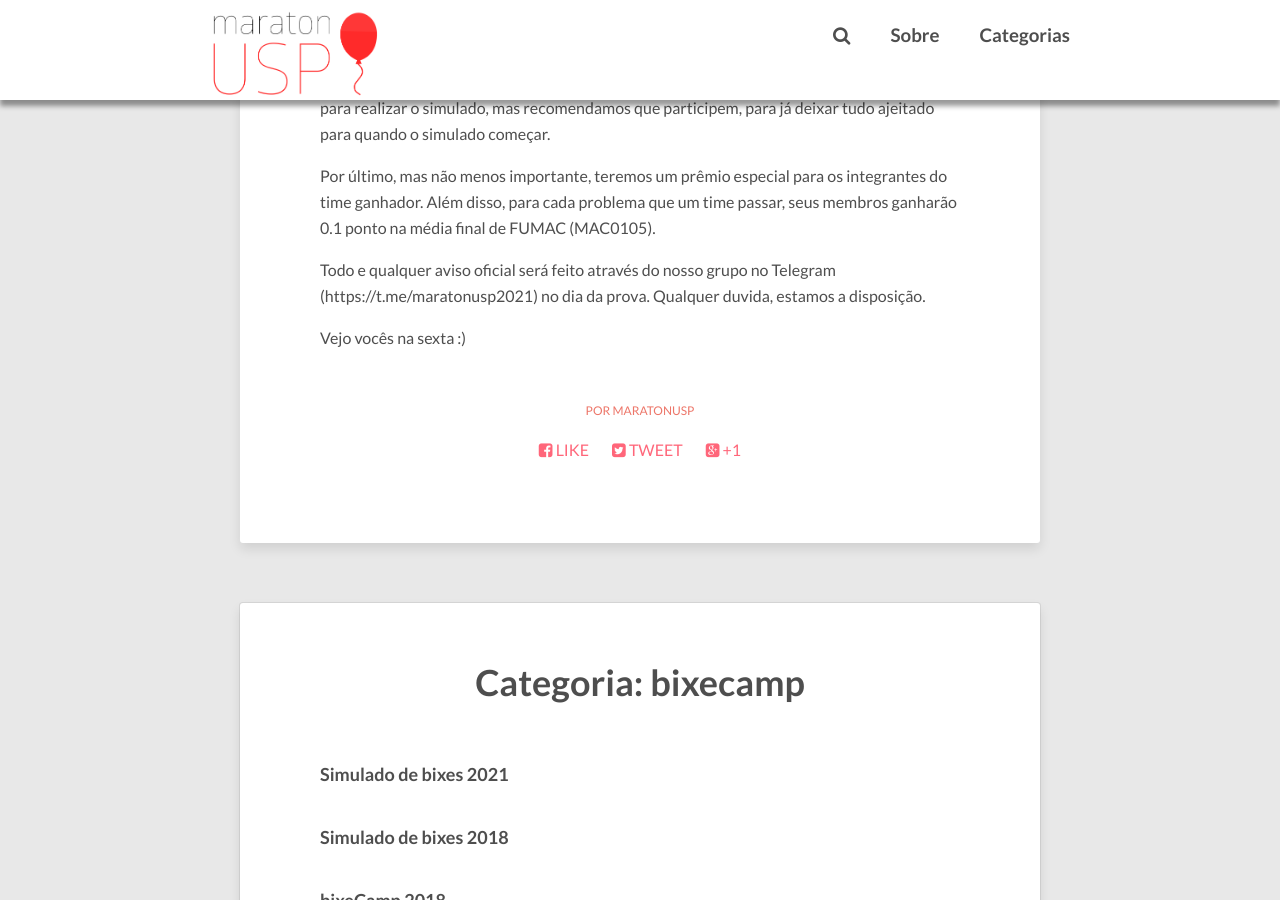
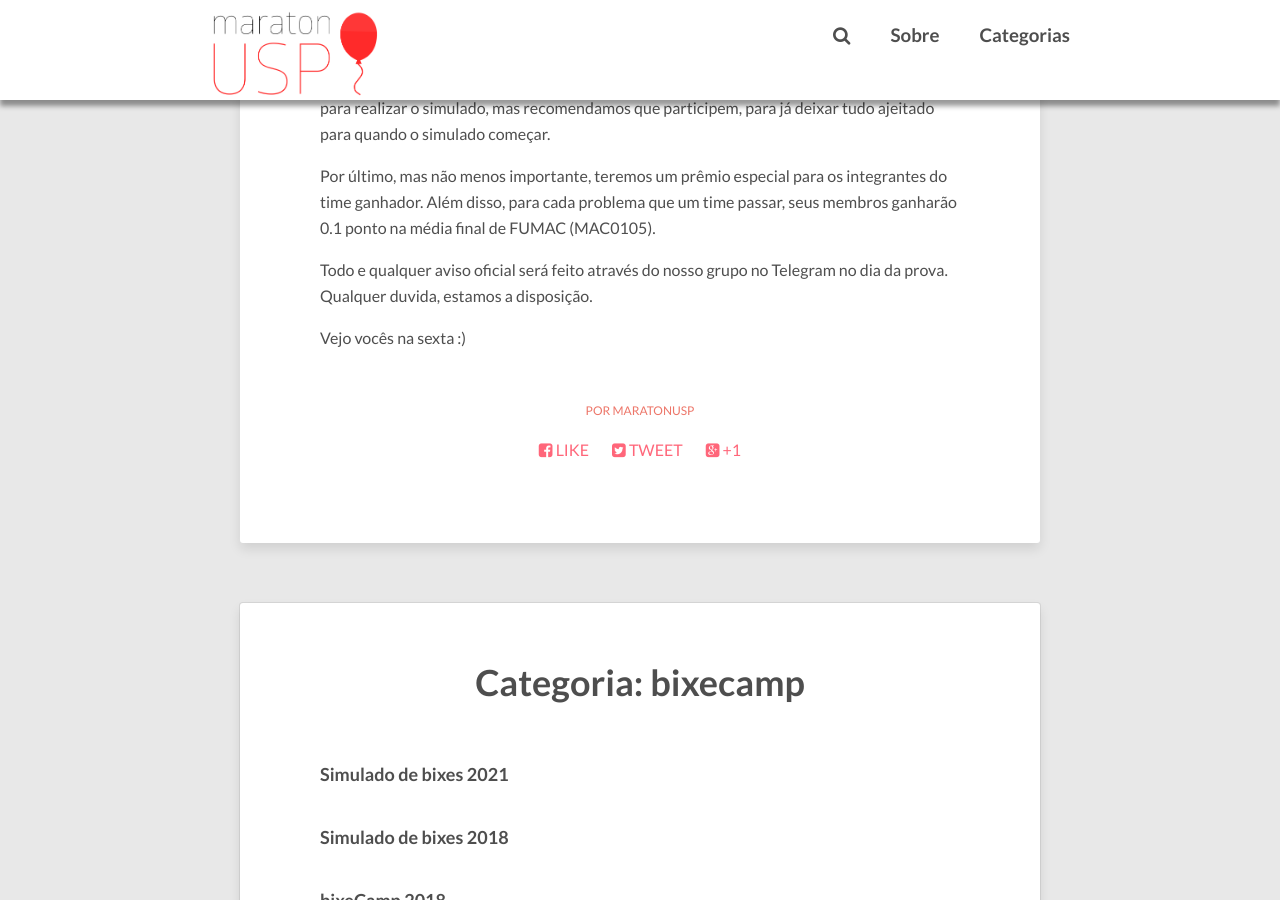
Before and after one commit to maratonusp/blog, a Jekyll site: the page built from _posts/2021-05-25-simulado2021.md, in a window 1280 px wide and 900 px high, scrolled down 1454 px. Built offline with Jekyll 4.4.1, drawn with Linux system fonts in a browser that asks for light colours; nearby versions of some CDN libraries; comment, search, counter and statistics services are not loaded; part of the change alters nothing that is shown.

Commit message:
remove link do grupo do telegram

```diff
--- a/_posts/2021-05-25-simulado2021.md
+++ b/_posts/2021-05-25-simulado2021.md
@@ -19,6 +19,6 @@ Na parte da manhã, entre às 11h e 13h, teremos um warm up, uma prova de aqueci
 
 Por último, mas não menos importante, teremos um prêmio especial para os integrantes do time ganhador. Além disso, para cada problema que um time passar, seus membros ganharão 0.1 ponto na média final de FUMAC (MAC0105).
 
-Todo e qualquer aviso oficial será feito através do nosso grupo no Telegram (https://t.me/maratonusp2021) no dia da prova. Qualquer duvida, estamos a disposição.
+Todo e qualquer aviso oficial será feito através do nosso grupo no Telegram no dia da prova. Qualquer duvida, estamos a disposição.
 
 Vejo vocês na sexta :)
```
